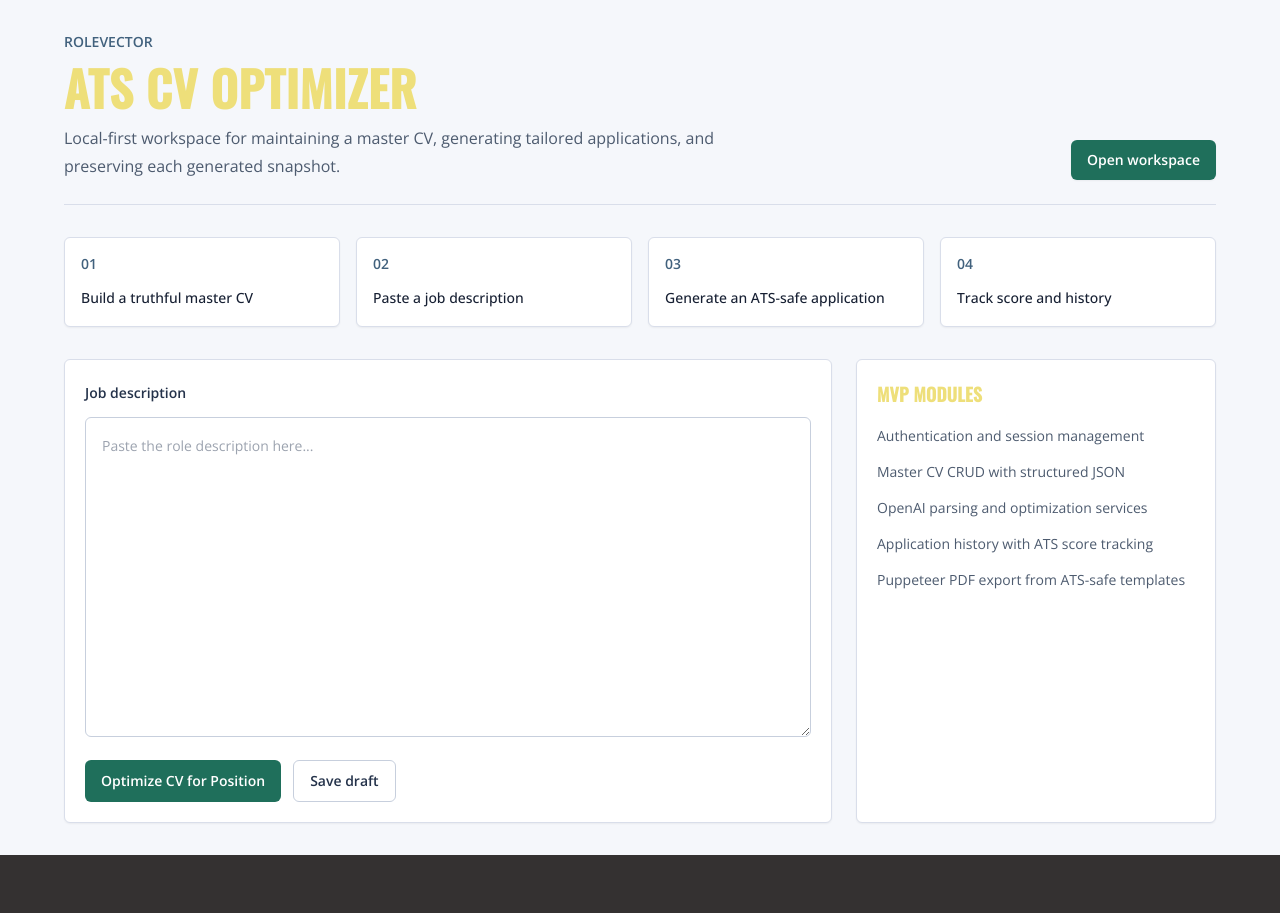
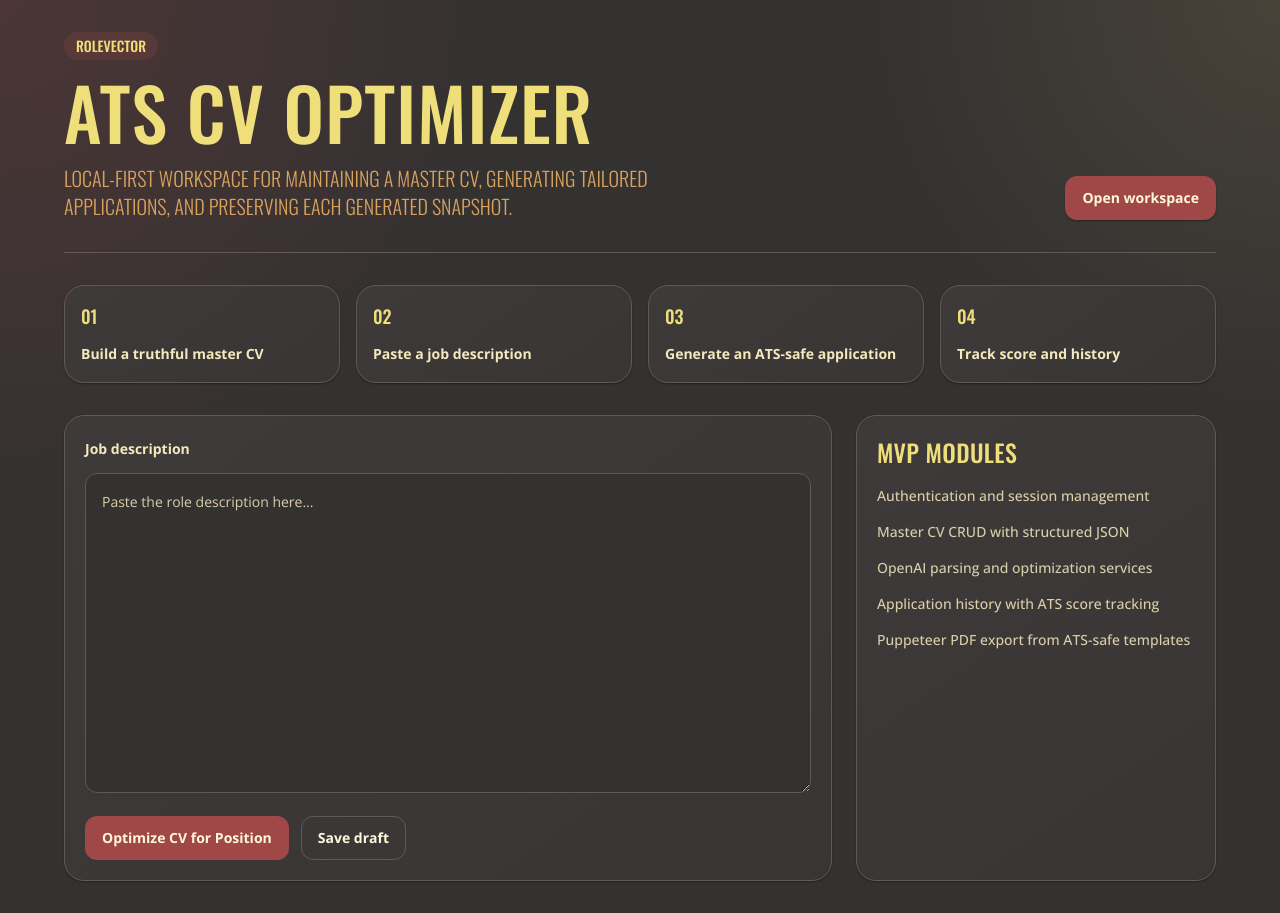
Before and after one commit to mimodsg/rolevector, a Next.js app: page / in a window 1280 px wide. Before the commit the page ends 855 px from the top, so only its background shows below. Built offline with nearby package versions, Linux system fonts and the light colour scheme.

Commit message:
style tile update

```diff
--- /dev/null
+++ b/src/app/global-error.tsx
@@ -0,0 +1,36 @@
+"use client";
+
+export default function GlobalError({
+  error,
+  reset
+}: {
+  error: Error & { digest?: string };
+  reset: () => void;
+}) {
+  return (
+    <html lang="en">
+      <body>
+        <main className="grid min-h-screen place-items-center px-6 text-rv-text">
+          <section className="max-w-xl rounded-rvlg border border-rv-border bg-[linear-gradient(145deg,var(--color-surface),#393535)] p-6 shadow-rvmd">
+            <p className="inline-flex w-fit rounded-full bg-rv-error-soft px-3 py-1 text-xs font-bold text-rv-error">
+              Application error
+            </p>
+            <h1 className="mt-4 font-title text-4xl font-medium uppercase text-rv-highlight">
+              Something failed
+            </h1>
+            <p className="mt-3 text-sm leading-6 text-rv-text-muted">
+              {error.message || "The application hit an unexpected error."}
+            </p>
+            <button
+              className="mt-5 inline-flex min-h-11 items-center justify-center rounded-rvmd border border-transparent bg-rv-primary px-4 py-2.5 text-sm font-bold text-rv-text transition hover:bg-rv-primary-dark focus:outline-none focus:ring-2 focus:ring-rv-highlight-soft"
+              onClick={reset}
+              type="button"
+            >
+              Try again
+            </button>
+          </section>
+        </main>
+      </body>
+    </html>
+  );
+}
--- a/src/components/app-shell/styles.ts
+++ b/src/components/app-shell/styles.ts
@@ -1,14 +1,14 @@
 export const appShellStyles = {
-  main: "min-h-screen bg-[#f5f7fb] text-[#172033]",
-  header: "border-b border-[#d9deea] bg-white",
+  main: "min-h-screen text-rv-text",
+  header: "border-b border-rv-border bg-rv-surface/95 shadow-rvsm",
   headerInner:
     "mx-auto flex max-w-7xl flex-col gap-4 px-6 py-4 md:flex-row md:items-center md:justify-between",
-  brand: "text-lg font-semibold",
+  brand: "font-title text-2xl font-medium uppercase text-rv-highlight",
   nav: "flex flex-wrap gap-2",
   navLink:
-    "rounded-md px-3 py-2 text-sm font-medium text-[#4d5b6f] hover:bg-[#eef2f7] hover:text-[#172033]",
+    "rounded-rvmd px-3 py-2 text-sm font-bold text-rv-text-muted transition hover:bg-rv-primary-soft hover:text-rv-text",
   content: "mx-auto flex max-w-7xl flex-col gap-6 px-6 py-8",
   titleRow:
     "flex flex-col gap-3 md:flex-row md:items-center md:justify-between",
-  title: "text-3xl font-semibold"
+  title: "font-title text-4xl font-medium uppercase text-rv-highlight"
 };
--- a/src/components/home-landing/styles.ts
+++ b/src/components/home-landing/styles.ts
@@ -1,29 +1,33 @@
 export const homeLandingStyles = {
-  main: "min-h-screen bg-[#f5f7fb] px-6 py-8 text-[#172033]",
+  main: "min-h-screen px-6 py-8 text-rv-text",
   container: "mx-auto flex max-w-6xl flex-col gap-8",
-  header: "flex flex-col gap-3 border-b border-[#d9deea] pb-6",
-  eyebrow: "text-sm font-semibold uppercase text-[#41617d]",
+  header: "flex flex-col gap-4 border-b border-rv-border pb-8",
+  eyebrow:
+    "inline-flex w-fit items-center rounded-full bg-rv-primary-soft px-3 py-1 font-title text-sm font-medium uppercase text-rv-highlight",
   heroRow:
-    "flex flex-col gap-4 md:flex-row md:items-end md:justify-between",
+    "flex flex-col gap-5 md:flex-row md:items-end md:justify-between",
   heroCopy: "max-w-3xl",
-  title: "text-4xl font-semibold leading-tight md:text-5xl",
-  subtitle: "mt-3 max-w-2xl text-base leading-7 text-[#4d5b6f]",
+  title: "font-title text-5xl font-medium uppercase text-rv-highlight md:text-7xl",
+  subtitle:
+    "mt-4 max-w-2xl font-title text-xl font-light uppercase text-rv-accent",
   primaryLink:
-    "inline-flex w-fit items-center justify-center rounded-md bg-[#1f6f5b] px-4 py-2.5 text-sm font-semibold text-white shadow-sm transition hover:bg-[#185847]",
+    "inline-flex min-h-11 w-fit items-center justify-center rounded-rvmd border border-transparent bg-rv-primary px-4 py-2.5 text-sm font-bold text-rv-text shadow-rvsm transition hover:bg-rv-primary-dark focus:outline-none focus:ring-2 focus:ring-rv-highlight-soft",
   workflowGrid: "grid gap-4 md:grid-cols-4",
-  workflowCard: "rounded-md border border-[#d9deea] bg-white p-4 shadow-sm",
-  workflowNumber: "text-sm font-semibold text-[#41617d]",
-  workflowText: "mt-3 text-sm font-medium leading-6",
+  workflowCard:
+    "rounded-rvlg border border-rv-border bg-[linear-gradient(145deg,var(--color-surface),#393535)] p-4 shadow-rvsm",
+  workflowNumber: "font-title text-lg font-medium text-rv-highlight",
+  workflowText: "mt-3 text-sm font-bold leading-6 text-rv-text-soft",
   contentGrid: "grid gap-6 lg:grid-cols-[minmax(0,1fr)_360px]",
-  panel: "rounded-md border border-[#d9deea] bg-white p-5 shadow-sm",
-  label: "text-sm font-semibold text-[#24324a]",
+  panel:
+    "rounded-rvlg border border-rv-border bg-[linear-gradient(145deg,var(--color-surface),#393535)] p-5 shadow-rvsm",
+  label: "text-sm font-bold text-rv-text-soft",
   textarea:
-    "mt-3 min-h-80 w-full resize-y rounded-md border border-[#c7cfdd] bg-white p-4 text-sm leading-6 outline-none transition focus:border-[#1f6f5b] focus:ring-2 focus:ring-[#1f6f5b]/20",
+    "mt-3 min-h-80 w-full resize-y rounded-rvmd border border-rv-border bg-rv-bg p-4 text-sm leading-6 text-rv-text outline-none transition placeholder:text-rv-text-muted focus:border-rv-highlight focus:ring-2 focus:ring-rv-highlight-soft",
   buttonRow: "mt-4 flex flex-wrap gap-3",
   primaryButton:
-    "rounded-md bg-[#1f6f5b] px-4 py-2.5 text-sm font-semibold text-white transition hover:bg-[#185847]",
+    "inline-flex min-h-11 items-center justify-center rounded-rvmd border border-transparent bg-rv-primary px-4 py-2.5 text-sm font-bold text-rv-text transition hover:bg-rv-primary-dark focus:outline-none focus:ring-2 focus:ring-rv-highlight-soft",
   secondaryButton:
-    "rounded-md border border-[#c7cfdd] px-4 py-2.5 text-sm font-semibold text-[#24324a] transition hover:bg-[#eef2f7]",
-  asideTitle: "text-lg font-semibold",
-  moduleList: "mt-4 space-y-3 text-sm leading-6 text-[#4d5b6f]"
+    "inline-flex min-h-11 items-center justify-center rounded-rvmd border border-rv-border bg-transparent px-4 py-2.5 text-sm font-bold text-rv-text transition hover:bg-rv-primary-soft focus:outline-none focus:ring-2 focus:ring-rv-highlight-soft",
+  asideTitle: "font-title text-2xl font-medium uppercase text-rv-highlight",
+  moduleList: "mt-4 space-y-3 text-sm font-medium leading-6 text-rv-text-muted"
 };
--- a/src/components/status-pill/styles.ts
+++ b/src/components/status-pill/styles.ts
@@ -1,12 +1,12 @@
 import type { ApplicationStatusValue } from "@/lib/schemas/application";
 
 export const statusPillStyles = {
-  base: "inline-flex rounded-md px-2 py-1 text-xs font-semibold",
+  base: "inline-flex rounded-full px-2.5 py-1 text-xs font-bold",
   variants: {
-    Draft: "bg-[#eef2f7] text-[#334155]",
-    Applied: "bg-[#e0f2fe] text-[#075985]",
-    Interviewing: "bg-[#dcfce7] text-[#166534]",
-    Rejected: "bg-[#fee2e2] text-[#991b1b]",
-    Offer: "bg-[#fef3c7] text-[#92400e]"
+    Draft: "bg-rv-primary-soft text-rv-text-soft",
+    Applied: "bg-rv-highlight-soft text-rv-highlight",
+    Interviewing: "bg-rv-accent-soft text-rv-accent",
+    Rejected: "bg-rv-error-soft text-rv-error",
+    Offer: "bg-rv-highlight text-rv-bg"
   } satisfies Record<ApplicationStatusValue, string>
 };
```
